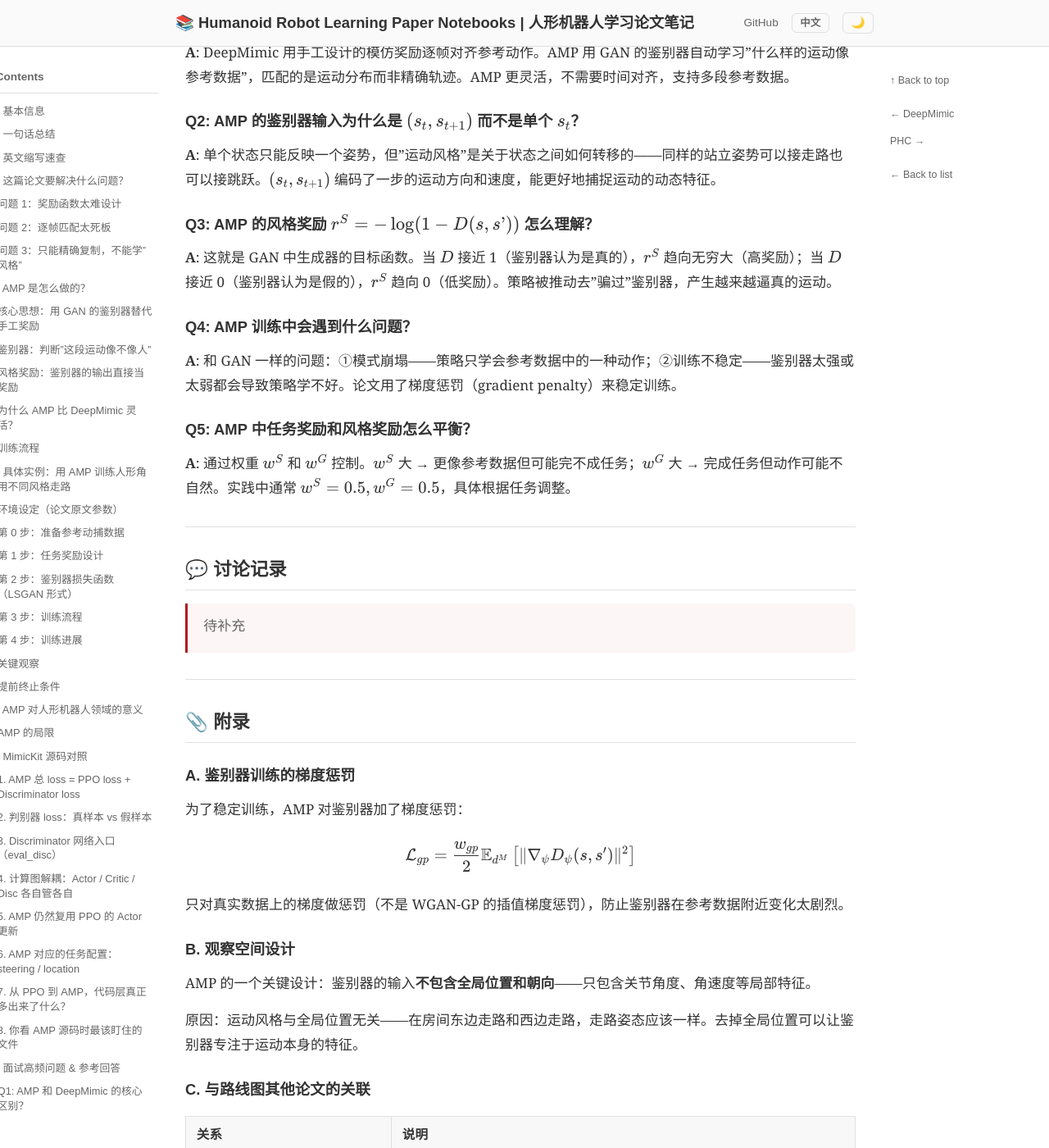
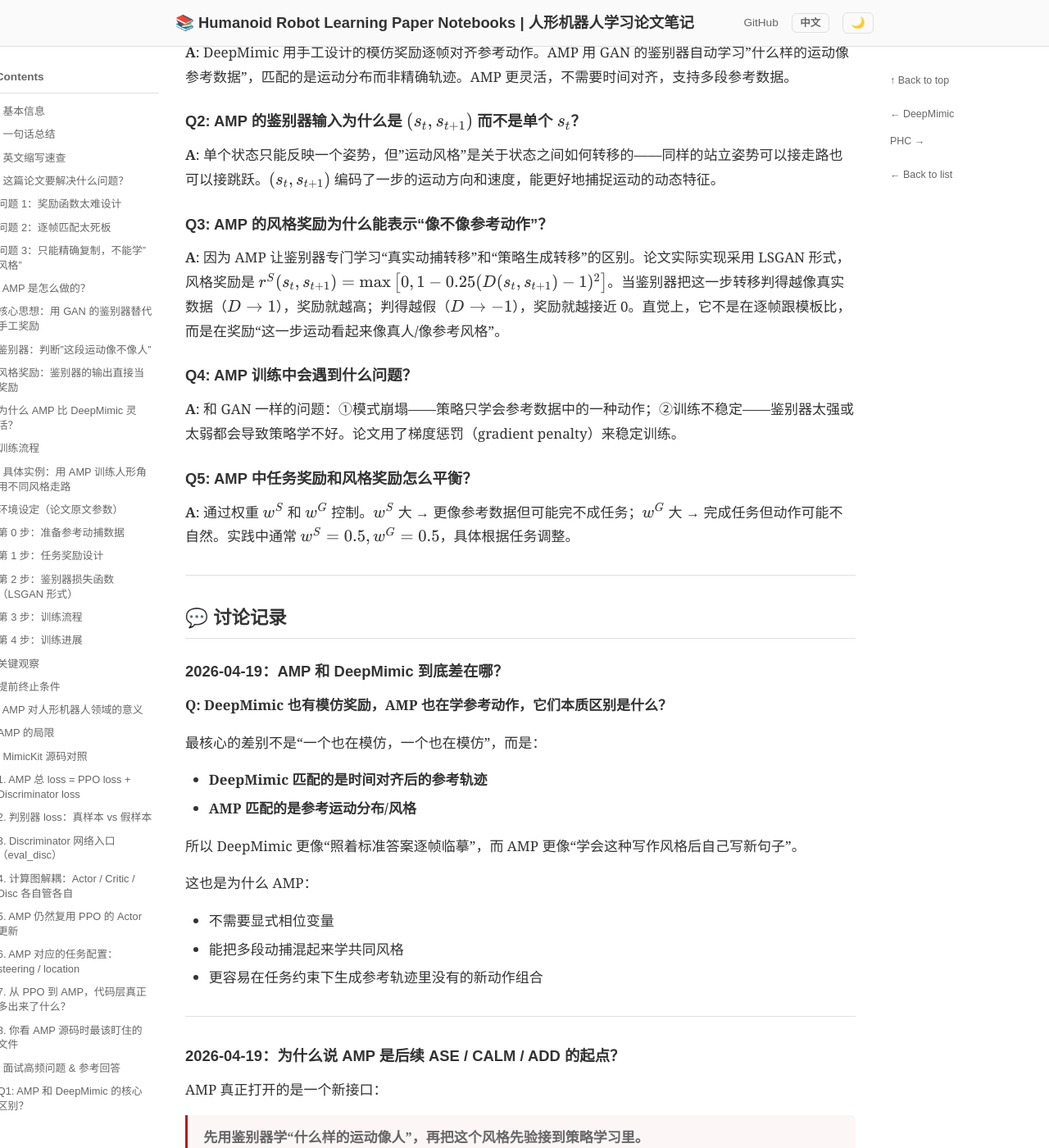
Before and after one commit to ImChong/Humanoid_Robot_Learning_Paper_Notebooks, a Jekyll site: the page built from papers/01_Foundational_RL/AMP_Adversarial_Motion_Priors_for_Stylized_Physics-Based_Character_Control/AMP_Adversarial_Motion_Priors_for_Stylized_Physics-Based_Character_Control.md, in a window 1280 px wide and 1400 px high, scrolled down 19859 px. Shown: the whole window at 82% size. Built offline with Jekyll 4.4.1, drawn with Linux system fonts in a browser that asks for light colours; some of the changed text lies outside the part shown.

Commit message:
docs: 完成 AMP 笔记并推进到 PHC

```diff
--- a/papers/01_Foundational_RL/AMP_Adversarial_Motion_Priors_for_Stylized_Physics-Based_Character_Control/AMP_Adversarial_Motion_Priors_for_Stylized_Physics-Based_Character_Control.md
+++ b/papers/01_Foundational_RL/AMP_Adversarial_Motion_Priors_for_Stylized_Physics-Based_Character_Control/AMP_Adversarial_Motion_Priors_for_Stylized_Physics-Based_Character_Control.md
@@ -8,7 +8,7 @@ category: "Foundational RL"
 # AMP: Adversarial Motion Priors for Stylized Physics-Based Character Control
 **对抗运动先验：风格化物理角色控制**
 
-> 📅 阅读日期: -
+> 📅 阅读日期: 2026-04-19
 > 🏷️ 板块: Reinforcement Learning / Motion Imitation / Style Learning
 
 ---
@@ -681,8 +681,8 @@ amp_location_humanoid_sword_shield_args.txt
 ### Q2: AMP 的鉴别器输入为什么是 $(s_t, s_{t+1})$ 而不是单个 $s_t$？
 **A**: 单个状态只能反映一个姿势，但"运动风格"是关于状态之间如何转移的——同样的站立姿势可以接走路也可以接跳跃。$(s_t, s_{t+1})$ 编码了一步的运动方向和速度，能更好地捕捉运动的动态特征。
 
-### Q3: AMP 的风格奖励 $r^S = -\log(1 - D(s,s'))$ 怎么理解？
-**A**: 这就是 GAN 中生成器的目标函数。当 $D$ 接近 1（鉴别器认为是真的），$r^S$ 趋向无穷大（高奖励）；当 $D$ 接近 0（鉴别器认为是假的），$r^S$ 趋向 0（低奖励）。策略被推动去"骗过"鉴别器，产生越来越逼真的运动。
+### Q3: AMP 的风格奖励为什么能表示“像不像参考动作”？
+**A**: 因为 AMP 让鉴别器专门学习“真实动捕转移”和“策略生成转移”的区别。论文实际实现采用 LSGAN 形式，风格奖励是 $r^S(s_t, s_{t+1}) = \max\left[0, 1 - 0.25(D(s_t, s_{t+1}) - 1)^2\right]$。当鉴别器把这一步转移判得越像真实数据（$D \to 1$），奖励就越高；判得越假（$D \to -1$），奖励就越接近 0。直觉上，它不是在逐帧跟模板比，而是在奖励“这一步运动看起来像真人/像参考风格”。
 
 ### Q4: AMP 训练中会遇到什么问题？
 **A**: 和 GAN 一样的问题：①模式崩塌——策略只学会参考数据中的一种动作；②训练不稳定——鉴别器太强或太弱都会导致策略学不好。论文用了梯度惩罚（gradient penalty）来稳定训练。
@@ -694,7 +694,37 @@ amp_location_humanoid_sword_shield_args.txt
 
 ## 💬 讨论记录
 
-> 待补充
+### 2026-04-19：AMP 和 DeepMimic 到底差在哪？
+
+**Q: DeepMimic 也有模仿奖励，AMP 也在学参考动作，它们本质区别是什么？**
+
+最核心的差别不是“一个也在模仿，一个也在模仿”，而是：
+- **DeepMimic 匹配的是时间对齐后的参考轨迹**
+- **AMP 匹配的是参考运动分布/风格**
+
+所以 DeepMimic 更像“照着标准答案逐帧临摹”，而 AMP 更像“学会这种写作风格后自己写新句子”。
+
+这也是为什么 AMP：
+- 不需要显式相位变量
+- 能把多段动捕混起来学共同风格
+- 更容易在任务约束下生成参考轨迹里没有的新动作组合
+
+---
+
+### 2026-04-19：为什么说 AMP 是后续 ASE / CALM / ADD 的起点？
+
+AMP 真正打开的是一个新接口：
+
+> **先用鉴别器学“什么样的运动像人”，再把这个风格先验接到策略学习里。**
+
+后面的几篇论文基本都在这个接口上继续加能力：
+- **ASE**：把“风格”扩展成可插值、可切换的技能潜变量
+- **CALM**：让风格/动作生成变得可条件控制
+- **ADD**：把这种对抗式学到的运动能力进一步蒸馏成更高效的策略
+
+所以如果只记一件事：
+
+**DeepMimic 奠定了“模仿奖励”范式，AMP 奠定了“对抗风格先验”范式。**
 
 ---
 
```
Also changed, not shown: other parts of papers/01_Foundational_RL/AMP_Adversarial_Motion_Priors_for_Stylized_Physics-Based_Character_Control/AMP_Adversarial_Motion_Priors_for_Stylized_Physics-Based_Character_Control.md (+1 -1 lines), papers/PROGRESS.md (+1 -1 lines), README.md, progress.json.
